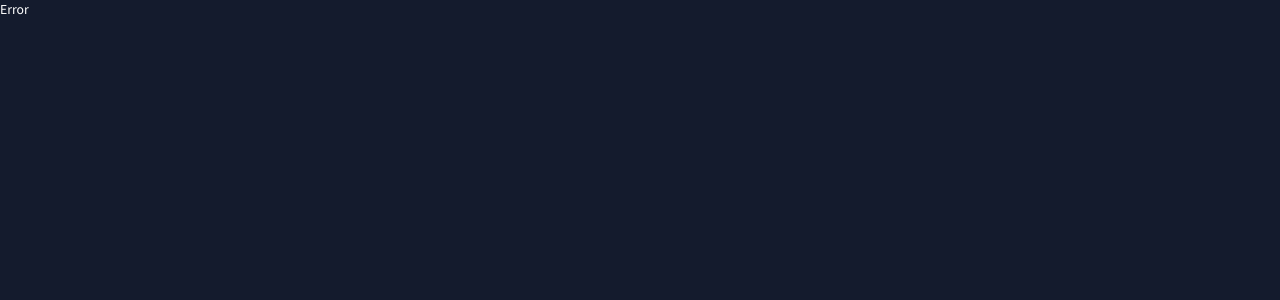
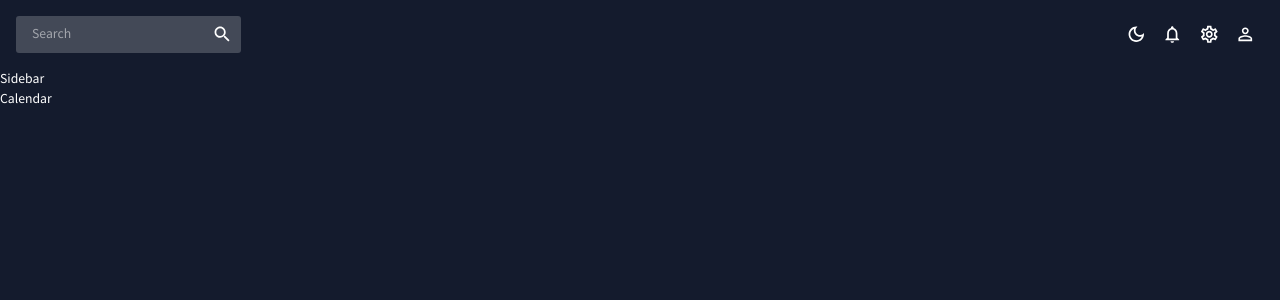
Before and after one commit to mnshrm/React-data-analytics-project, a React (Create React App) app: page /calendar in a window 1280 px wide. Before the commit this address had no page. Shown: the top 300 px of the page. Built offline with nearby package versions, Linux system fonts and the light colour scheme.

Commit message:
add routes

```diff
--- /dev/null
+++ b/src/Scenes/Calendar/Calendar.jsx
@@ -0,0 +1,7 @@
+import React from "react";
+
+const Calendar = () => {
+  return <div>Calendar</div>;
+};
+
+export default Calendar;
```
Also changed, not shown: src/App.js (+41 -2 lines).
